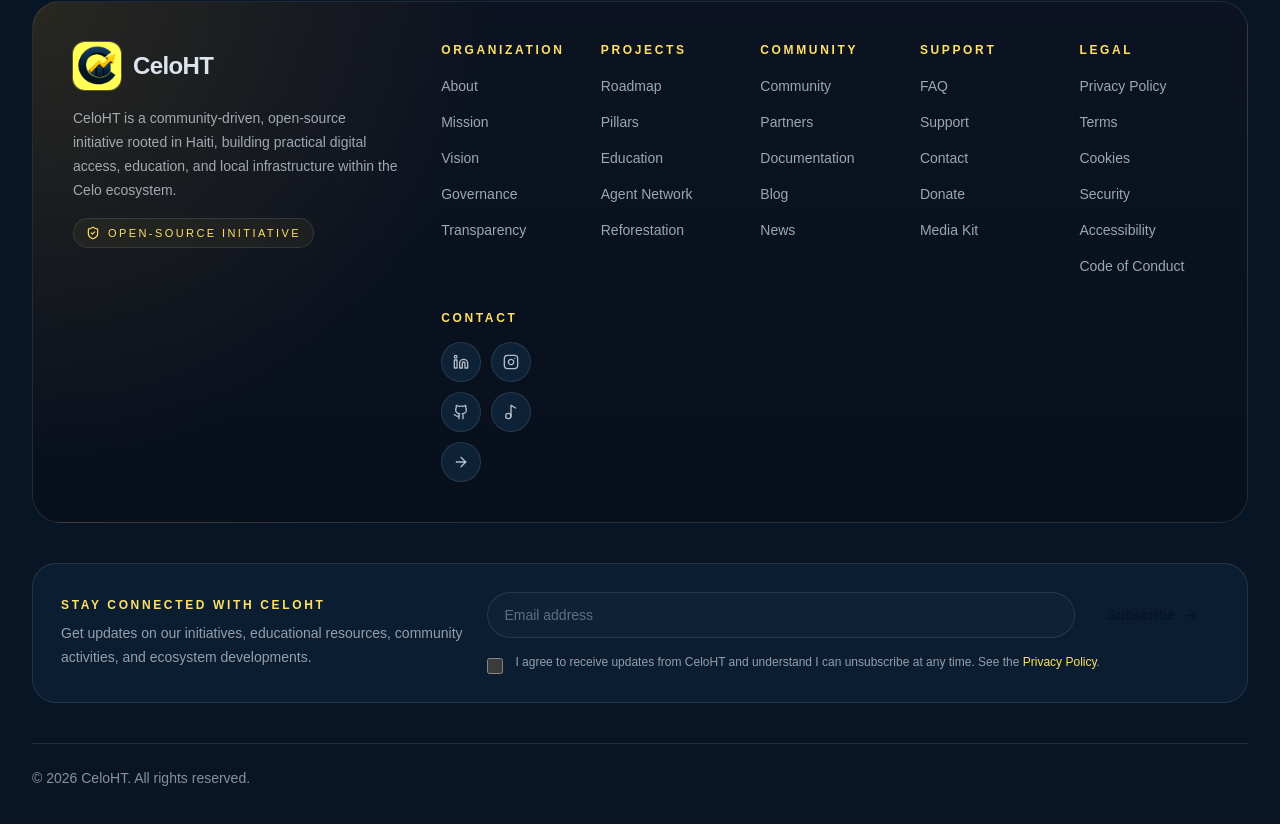
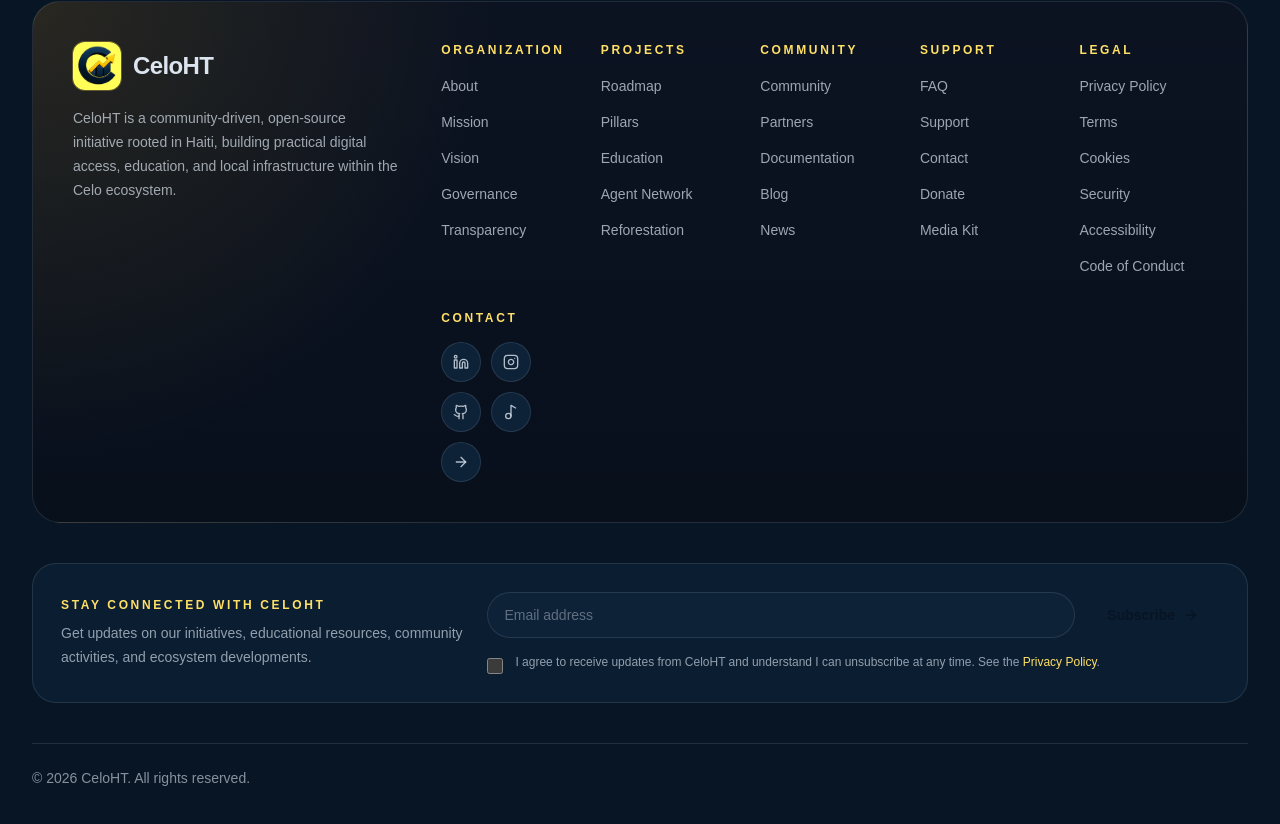
Before and after one commit to Celo-HaiTi/celoht-siteweb, a Next.js app: page /contact in a window 1280 px wide. Shown: the part 1960-2784 px from the top of the page. Built offline with nearby package versions, Linux system fonts and the light colour scheme; no server answers.

Commit message:
Remove footer initiative badge

```diff
--- a/src/components/Footer.tsx
+++ b/src/components/Footer.tsx
@@ -49,10 +49,6 @@ export function Footer() {
                 CeloHT is a community-driven, open-source initiative rooted in Haiti,
                 building practical digital access, education, and local infrastructure within the Celo ecosystem.
               </p>
-              <div className="inline-flex items-center gap-2 rounded-full border border-gold-500/20 bg-gold-500/5 px-3 py-1.5 text-[11px] font-medium uppercase tracking-[0.22em] text-gold-300">
-                <ShieldCheck size={14} aria-hidden="true" />
-                Open-source initiative
-              </div>
             </div>
 
             <div className="grid gap-8 sm:grid-cols-2 lg:grid-cols-5">
```
